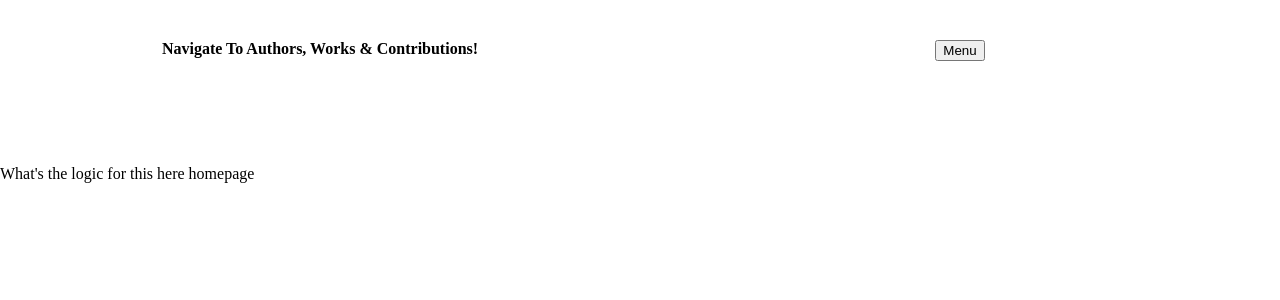
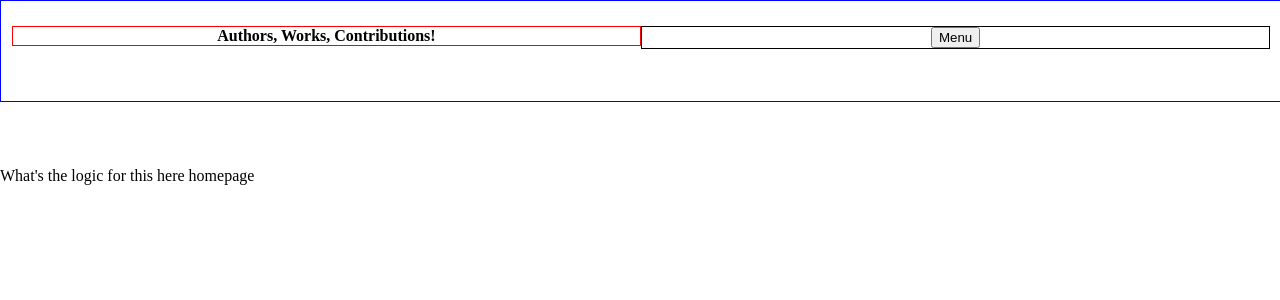
Before and after one commit to mmaustin/community-novel, a React (Create React App) app in the folder cn-client/: page / in a window 1280 px wide. Shown: the top 300 px of the page. Built offline with nearby package versions, Linux system fonts and the light colour scheme; no server answers.

Commit message:
changed id navbar's align-items property to flex-start and gave nav-header and menu container top margins

```diff
--- a/cn-client/src/app/Navbar.js
+++ b/cn-client/src/app/Navbar.js
@@ -5,7 +5,7 @@ export const Navbar = () =>{
 
     return(
         <nav id='navbar'>
-            <h4 id='nav-header'>Navigate To Authors, Works & Contributions!</h4>
+            <h4 id='nav-header'>Authors, Works, Contributions!</h4>
             <div className='menu-container'>
                 <div className='dropdown'>
                     <button className='dropbtn'>Menu</button>
--- a/cn-client/src/index.css
+++ b/cn-client/src/index.css
@@ -4,18 +4,20 @@ body {
 }
 
 #navbar {
+  border: 1px solid blue;
   width: 100%;
   margin: 0;
   height: 100px;
   display: flex;
   justify-content: center;
-  align-items: center;
-  flex-flow: row;
+  align-items: flex-start;
+  flex-flow: wrap;
 }
 
 #nav-header {
-  width: 100%;
-  margin-top: 20px;
+  border: 1px solid red;
+  width: 49%;
+  margin-top: 25px;
   display: flex;
   justify-content: center;
   align-items: center;
@@ -23,8 +25,9 @@ body {
 }
 
 .menu-container {
-  width: 100%;
-  margin-top: 0;
+  border: 1px solid black;
+  width: 49%;
+  margin-top: 25px;
   display: flex;
   justify-content: center;
   align-items: center;
```
